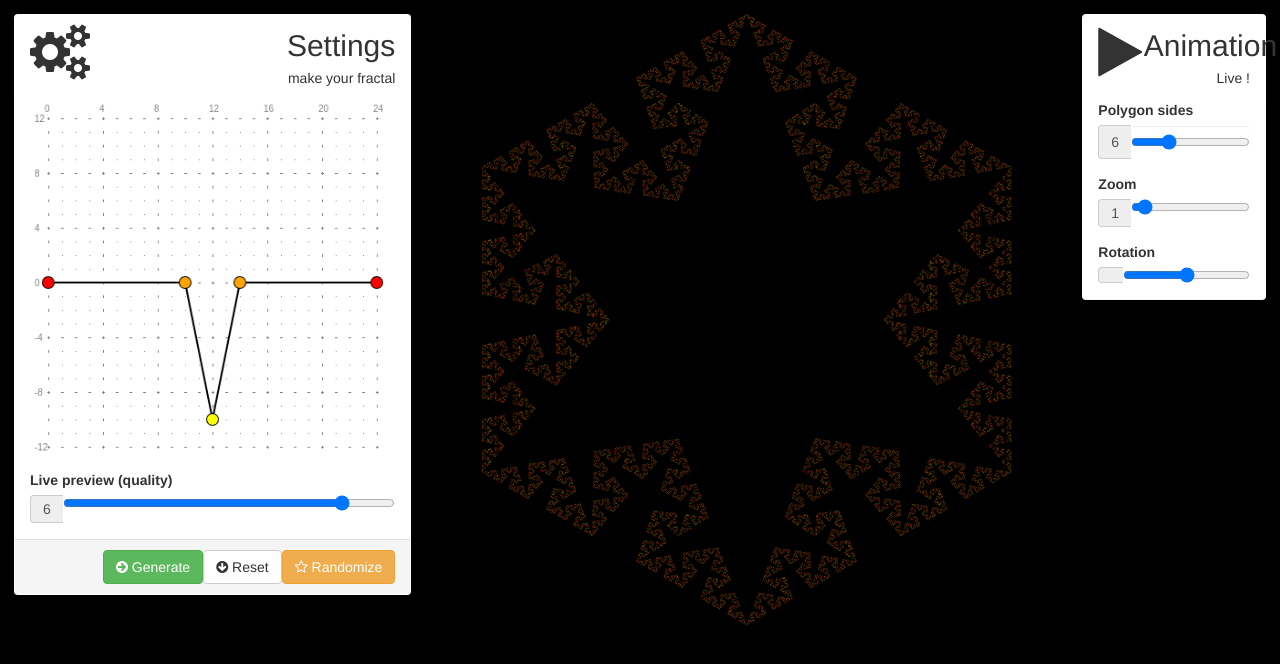
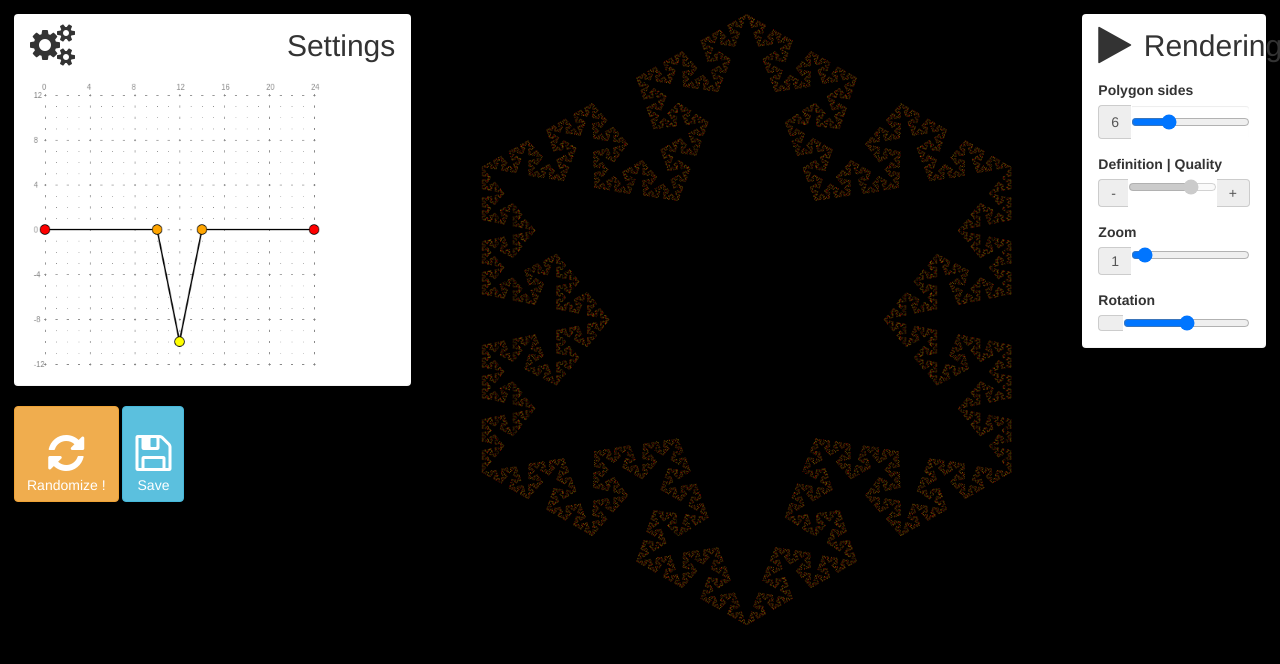
Before and after one commit to geck1942/fractal-factory, a website: page index.html in a window 1280 px wide. Drawn offline with Linux system fonts and the light colour scheme.

Commit message:
more randomness, save picture - dots in the random pattern are from 2 to 4 - save redirects to image url

```diff
--- a/index.html
+++ b/index.html
@@ -36,15 +36,20 @@
                     <div class="panel-heading panel-settings">
                         <div class="row">
                             <div class="col-xs-3">
-                                <i class="fa fa-gears fa-4x"></i>
+                                <i class="fa fa-gears fa-3x"></i>
                             </div>
                             <div class="col-xs-9 text-right">
                                 <div class="huge">Settings</div>
-                                <div>make your fractal</div>
+                                <!--<div>make your fractal</div>-->
                             </div>
                         </div>
                     </div>
                     <div class="panel panel-settings">
+                        <div class="row">
+                            <div class="col-xs-10">
+                                <canvas class="canvas" id="template-canvas" width="400" height="400"></canvas>
+                            </div>
+                            <div class="col-xs-2">
                                 <div class="form-group input-group" data-bind="visible: ui.pattern_selectedPin() != null">
                                     <button type="button"
                                             data-bind="click: ui.deletePin, enabled: ui.pattern_selectedPin"
@@ -55,49 +60,39 @@
                                 <div class="form-group input-group" data-bind="foreach: colors, visible: ui.pattern_selectedPin() != null">
                                     <button type="button"
                                             data-bind="style: {'background-color' : name }, click : ui.setPinColor"
-                                    class="btn btn-default">
-                            </button>
-                        </div>
-                        <canvas class="canvas" id="template-canvas" width="400" height="400"></canvas>
-                        <!--<div class="row">
-                            <div class="col-xs-9">
-                            </div>
-                            <div class="col-xs-3">
-                            </div>
-                        </div>-->
-                        <div role="form">
-                            <label class="control-label" for="fractal-depth">Live preview (quality)</label>
-                            <div class="form-group input-group">
-                                <span class="input-group-addon" data-bind="html: fractal().maxdepth"></span>
-                                <input id="fractal-depth" type="range" placeholder="Depth"
-                                       data-bind="value: fractal().maxdepth"
-                                       min="0" max="7">
-
+                                            class="btn btn-default"></button>
                                 </div>
                             </div>
                         </div>
-                    <div class="panel-footer">
-                        <span class="pull-right">
+                    </div>
+                </div>
+
+                    <!--<div class="panel-heading">
+                        <div class="row">
+                            <div class="col-xs-3">
+                            </div>
+                            <div class="col-xs-9 text-right">
+                                <div class="huge">Fractals</div>
+                            </div>
+                        </div>
+                    </div>-->
+                    <div class="panel-fractals">
+
                         <button type="button" class="btn btn-warning"
                                 id="btn-randomize">
-                                <i class="fa fa-star-o"></i> Randomize
+                            <br />
+                            <i class="fa fa-3x fa-refresh"></i>
+                            <br />Randomize !
                         </button>
-                        </span>
-                        <span class="pull-right">
-                            <button type="button" class="btn btn-default"
-                                    id="btn-reset">
-                                <i class="fa fa-arrow-circle-down"></i> Reset
-                            </button>
-                        </span>
-                        <span class="pull-right">
-                            <button type="button" class="btn btn-success"
-                                    id="btn-hdrendering">
-                                <i class="fa fa-arrow-circle-right"></i> Generate
-                            </button>
-                        </span>
-                        <div class="clearfix"></div>
+                        <a class="btn btn-info"
+                           data-bind="attr: { href: fractal().url }"
+                                id="btn-savefractal">
+                            <br />
+                            <i class="fa fa-3x fa-save"></i>
+                            <br />Save
+                        </a>
                 </div>
-                </div>
+
             </div>
             <div class="col-md-6">
                 <canvas class="canvas" id="fractal-canvas" width="1280" height="1280"></canvas>
@@ -108,11 +103,11 @@
                     <div class="panel-heading">
                         <div class="row">
                             <div class="col-xs-3">
-                                <i class="fa fa-play fa-4x"></i>
+                                <i class="fa fa-play fa-3x"></i>
                             </div>
                             <div class="col-xs-9 text-right">
-                                <div class="huge">Animation</div>
-                                <div>Live !</div>
+                                <div class="huge">Rendering</div>
+                                <!--<div>Live !</div>-->
                             </div>
                         </div>
                     </div>
@@ -123,6 +118,15 @@
                             <input id="fractal-sides" type="range" placeholder="Polygon sides" class="form-control"
                                    data-bind="value: fractal().polygon().sides"
                                    min="1" max="24">
+                        </div>
+                        <label class="control-label" for="fractal-depth">Definition | Quality</label>
+                        <div class="form-group input-group">
+                            <span class="input-group-addon btn btn-danger" data-bind="click: function() { fractal().maxdepth(fractal().maxdepth() - 1) }">-</span>
+                            <input id="fractal-depth" type="range" placeholder="Depth"
+                                   data-bind="value: fractal().maxdepth" disabled="disabled"
+                                   min="0" max="8" />
+                            <div class="input-group-addon btn btn-success" data-bind="click: function() { fractal().maxdepth(fractal().maxdepth()+1) }">+</div>
+
                         </div>
                         <label class="control-label" for="fractal-depth">Zoom</label>
                         <div class="form-group input-group">
--- a/js/core.js
+++ b/js/core.js
@@ -134,7 +134,7 @@ var randomFractal = function () {
     var ranint = function (min, max) {
         return Math.round(Math.random() * (max - min),0) + min;
     }
-    return {
+    var f = {
         'polygon': {
             'sides': ranint(1, 8),
             'drawingmode': ranint(0, 1) == 0 ? 'dots' : 'lines',
@@ -142,14 +142,24 @@ var randomFractal = function () {
             'zoom' : 1
         },
         'pattern': [
-            { x: 0, y: 0, color: appViewModel.colors()[ranint(0, appViewModel.colors().length-1)].name },
-            { x: ranint(0, 24), y: ranint(-12, 12), color: appViewModel.colors()[ranint(0, appViewModel.colors().length - 1)].name },
-            { x: ranint(0, 24), y: ranint(-12, 12), color: appViewModel.colors()[ranint(0, appViewModel.colors().length - 1)].name },
-            { x: ranint(0, 24), y: ranint(-12, 12), color: appViewModel.colors()[ranint(0, appViewModel.colors().length - 1)].name },
-            { x: 24, y: 0, color: appViewModel.colors()[ranint(0, appViewModel.colors().length - 1)].name }
+            { x: 0, y: 0, color: appViewModel.colors()[ranint(0, appViewModel.colors().length-1)].name }
         ],
         'animation': {
             'animated': false
         }
     };
+    var pattern_steps = ranint(2, 4);
+    for (var i = 0; i < pattern_steps; i++)
+        f.pattern.splice(1, 0, {
+            x: ranint(0, 24),
+            y: ranint(-12, 12),
+            color: appViewModel.colors()[ranint(0, appViewModel.colors().length - 1)].name
+        });
+    // last dot is known, and color is the same as first
+    f.pattern.push({
+        x: 24,
+        y: 0,
+        color: f.pattern[0].color
+    });
+    return f;
 }
--- a/js/fractal.js
+++ b/js/fractal.js
@@ -2,6 +2,7 @@ var Fractal = function (jQueryCanvasElement, data) {
     /// private
     var that = this;
     var maxdepth = ko.observable(6);
+    var url = ko.observable(null);
     var camera = {
         'zoom': 1,
         'rotation': 0,
@@ -16,7 +17,8 @@ var Fractal = function (jQueryCanvasElement, data) {
     var onsomethingchanged = function () {
         stop();
         draw();
-        save(getdata());
+        //save(getdata());
+        url(element[0].toDataURL("image/png"));
     };
     var play = function () {
         playing = setInterval(function () {
@@ -214,6 +216,7 @@ var Fractal = function (jQueryCanvasElement, data) {
         return {
             'polygon': polygon().getdata(),
             'pattern': pattern().getdata(),
+            'url': url(),
             'animation': animation().getdata()
         }
     };
@@ -238,6 +241,7 @@ var Fractal = function (jQueryCanvasElement, data) {
         'pattern': pattern,
         'animation': animation,
         'maxdepth': maxdepth,
+        'url': url,
         //'drawingmode': drawingmode,
         // methods
         'play': play,
```
Lines whose indentation alone changed are shown as unchanged.
